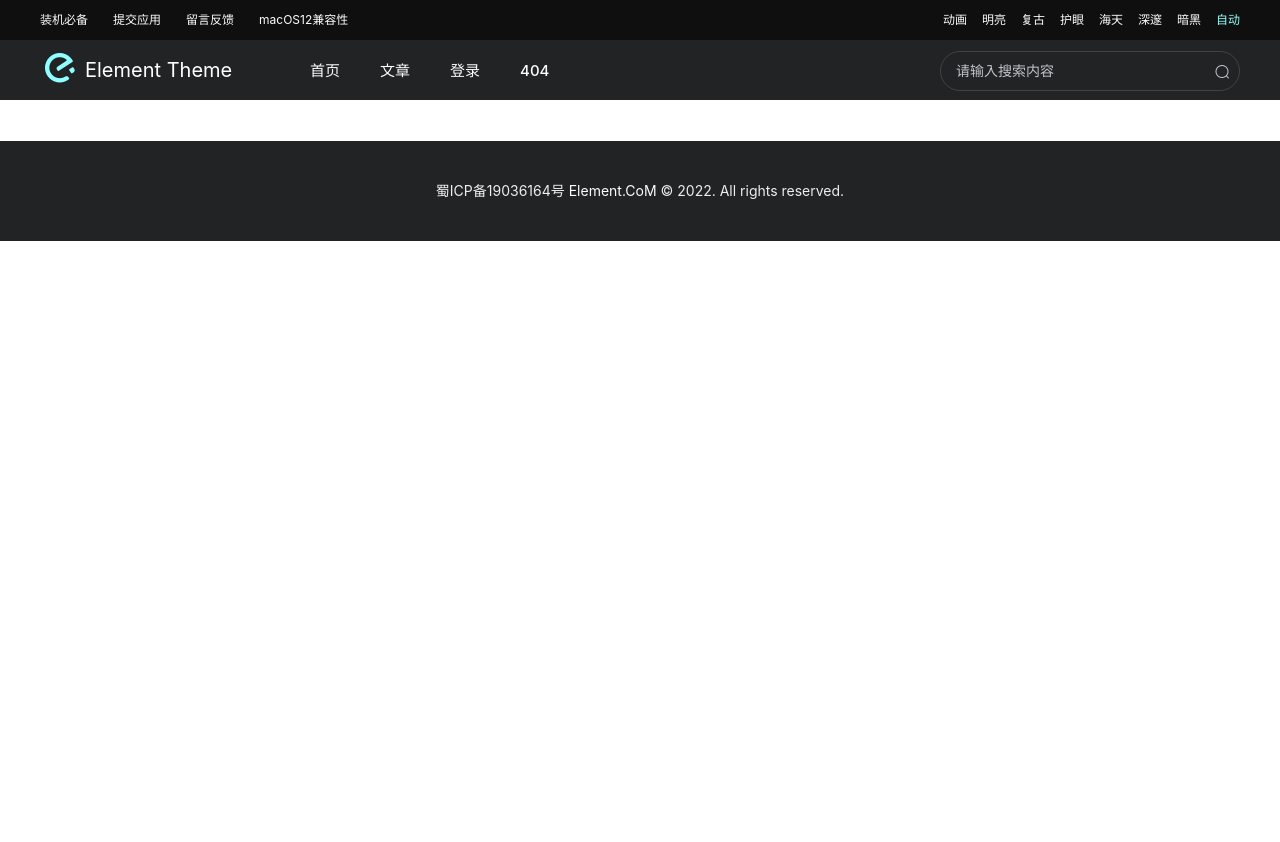
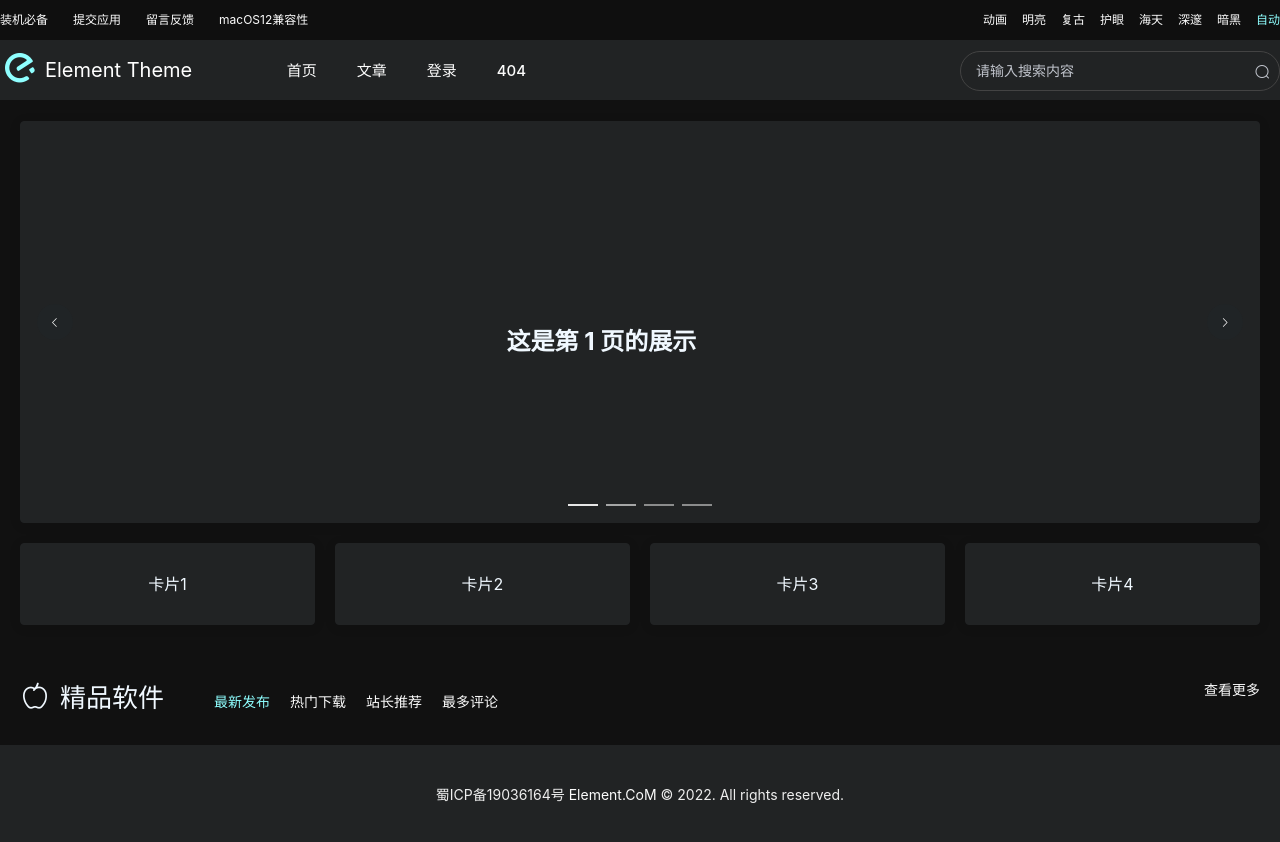
Before and after one commit to sclecon/blog, a Vue app: page /index.html#/index.html in a window 1280 px wide. Shown: the top 842 px of the page. Before the commit the page ends 800 px from the top, so only its background shows below. Built offline with nearby package versions, Linux system fonts and the light colour scheme.

Commit message:
首页临时效果

```diff
--- a/src/App.vue
+++ b/src/App.vue
@@ -1,53 +1,13 @@
 <template>
     <div id="app">
-        <el-container>
-            <el-header :height="header.height" :style="header.style"  v-if="layout">
-                <Header></Header>
-            </el-header>
-            <el-main>
-                <router-view></router-view>
-            </el-main>
-            <el-footer :height="footer.height" :style="footer.style"  v-if="layout">
-                <Footer></Footer>
-            </el-footer>
-        </el-container>
+        <router-view></router-view>
     </div>
 </template>
 
 <script>
 import './static/css/common.css';
-import Header from './components/common/header.vue';
-import Footer from './components/common/footer.vue';
 export default {
-    name: 'App',
-    components: {
-        Header,
-        Footer
-    },
-    data(){
-        return {
-            header: {
-                height: 'auto',
-                style: 'padding:0px;',
-            },
-            footer: {
-                height: 'auto',
-                style: 'padding:0px;',
-            },
-            login: false
-        }
-    },
-    methods: {
-        msg() {
-            this.$message.success('欢迎使用element的UI组件包');
-        },
-        gotoLogin(){
-            this.$message.success('跳转按钮');
-        }
-    },
-    mounted(){
-        console.log(this.layout);
-    }
+
 }
 </script>
 
--- /dev/null
+++ b/src/components/columns.vue
@@ -0,0 +1,74 @@
+<template>
+    <div class="columns">
+        <el-row>
+            <el-col :span="18">
+                <i :class="icon" v-if="typeof icon === 'string'" class="columns-icon"></i>
+                <span class="columns-title">{{title}}</span>
+                <ul class="navs" v-if="typeof navs === 'object'">
+                    <li v-for="(nav,index) in navs" :key="index" v-show="nav.value && typeof nav.name === 'string'">
+                        <a href="javascript:;" :class="nav.default ? 'active' : ''" @click="toggle(index)">{{nav.name}}</a>
+                    </li>
+                </ul>
+            </el-col>
+            <el-col :span="6" class="text-align-right" v-if="typeof more === 'object'">
+                <router-link :to="more.to" exact v-if="(typeof more.to === 'string' || typeof more.to === 'object') && typeof more.name === 'string'" class="more">{{more.name}}</router-link>
+            </el-col>
+        </el-row>
+    </div>
+</template>
+
+<script>
+export default {
+    data(){
+        return {
+        }
+    },
+    props: {
+        title: {
+            type: String,
+            default: '分栏标题'
+        },
+        icon: {
+            type: [String, Boolean],
+            default: false
+        },
+        more: {
+            type: [Object, Boolean],
+            default: false,
+        },
+        navs: {
+            type: [Array, Object, Boolean],
+            default: () => {
+                return []
+            }
+        },
+        callback: {
+            type: [Function, Boolean],
+            default: false,
+        }
+    },
+    methods: {
+        toggle(key){
+            for(var index in this.navs) {
+                this.navs[index].default = false;
+            }
+            this.navs[key].default = true;
+            if(typeof this.callback === 'function') {
+                this.callback(this.navs[key].value);
+            }
+        }
+    },
+    mounted(){
+
+    }
+}
+</script>
+
+<style>
+    .columns{padding: 20px 0px;line-height: 40px;height: 40px;overflow: hidden;}
+    .columns .columns-icon{font-size: 30px;padding-right: 10px;}
+    .columns .columns-title{font-size: 26px;font-weight: 500;}
+    .columns .more{font-size: 14px;line-height: 50px;}
+    .columns ul.navs{display: inline-block;}
+    .columns ul.navs li{display: initial;padding: 10px;font-size: 14px;}
+</style>
--- a/src/components/header/topNav.vue
+++ b/src/components/header/topNav.vue
@@ -27,10 +27,10 @@ export default {
     data(){
         return {
             navs: [
-                {to: '/', name: '首页'},
-                {to: '/article', name: '文章'},
-                {to: '/login', name: '登录'},
-                {to: '/not', name: '404'},
+                {to: {name: 'index'}, name: '首页'},
+                {to: {name: 'article_list'}, name: '文章'},
+                {to: {name: 'user_login'}, name: '登录'},
+                {to: {name: 'not'}, name: '404'},
             ]
         }
     }
--- /dev/null
+++ b/src/layout/index.vue
@@ -0,0 +1,43 @@
+<template>
+    <div id="app">
+        <el-container>
+            <el-header :height="header.height" :style="header.style">
+                <Header></Header>
+            </el-header>
+            <el-main>
+                <router-view></router-view>
+            </el-main>
+            <el-footer :height="footer.height" :style="footer.style">
+                <Footer></Footer>
+            </el-footer>
+        </el-container>
+    </div>
+</template>
+
+<script>
+import Header from '@/components/common/header.vue';
+import Footer from '@/components/common/footer.vue';
+export default {
+    name: 'App',
+    components: {
+        Header,
+        Footer
+    },
+    data(){
+        return {
+            header: {
+                height: 'auto',
+                style: 'padding:0px;',
+            },
+            footer: {
+                height: 'auto',
+                style: 'padding:0px;',
+            }
+        }
+    }
+}
+</script>
+
+<style>
+
+</style>
--- /dev/null
+++ b/src/pages/error/404.vue
@@ -0,0 +1,28 @@
+<template>
+    <div class="404">
+        <el-row class="main">
+            <el-col :span="24" class="text-align-center">
+                <el-card class="padding-tb-100">
+                    <p><i class="el-icon-warning"></i></p>
+                    <p class="warning-text">{{msg}}</p>
+                </el-card>
+            </el-col>
+        </el-row>
+    </div>
+</template>
+
+<script>
+export default {
+    data(){
+        return {
+            msg: this.$route.meta.title
+        }
+    }
+}
+</script>
+
+<style>
+    .el-icon-warning{font-size: 150px;color: #F56C6C;}
+    .warning-text{color: #909399;}
+    .padding-tb-100{padding: 100px 0px;}
+</style>
--- a/src/pages/home/index.vue
+++ b/src/pages/home/index.vue
@@ -1,17 +1,75 @@
 <template>
     <el-row class="main">
         <el-col :span="24">
-            <span>这是默认的首页</span>
+            <el-card>
+                <el-carousel :interval="5000" arrow="always" :height="carousel.height">
+                    <el-carousel-item v-for="item in 4" :key="item" class="text-align-center" :style="'line-height:'+carousel.height">
+                        <h1>这是第 {{ item }} 页的展示</h1>
+                    </el-carousel-item>
+                </el-carousel>
+            </el-card>
+        </el-col>
+        <el-col :span="24" class="margin-top-20 text-align-center">
+            <el-row :gutter="20">
+                <el-col :span="6" :style="'line-height:'+card.height">
+                    <el-card :style="'height:'+card.height">卡片1</el-card>
+                </el-col>
+                <el-col :span="6" :style="'line-height:'+card.height">
+                    <el-card :style="'height:'+card.height">卡片2</el-card>
+                </el-col>
+                <el-col :span="6" :style="'line-height:'+card.height">
+                    <el-card :style="'height:'+card.height">卡片3</el-card>
+                </el-col>
+                <el-col :span="6" :style="'line-height:'+card.height">
+                    <el-card :style="'height:'+card.height">卡片4</el-card>
+                </el-col>
+            </el-row>
+        </el-col>
+        <el-col :span="24" class="margin-top-20">
+            <columns :title="columns.title" :icon="columns.icon" :more="columns.more" :navs="columns.navs" :callback="columns.callback"></columns>
         </el-col>
     </el-row>
 </template>
 
 <script>
+import columns from '@/components/columns.vue';
 export default {
-
+    components: {
+        columns
+    },
+    data(){
+        return {
+            carousel: {
+                height: '400px'
+            },
+            card: {
+                height: '80px'
+            },
+            columns: {
+                title: '精品软件',
+                icon: 'el-icon-apple',
+                more: {
+                    name: '查看更多',
+                    to: {
+                        name:'user_login'
+                    }
+                },
+                navs: [
+                    {name: '最新发布', value: 1, default: true},
+                    {name: '热门下载', value: 2, default: false},
+                    {name: '站长推荐', value: 3, default: false},
+                    {name: '最多评论', value: 4, default: false}
+                ],
+                callback(value){
+                    console.log(this.$refs);
+                    console.log('切换菜单获取到值变化', value);
+                }
+            }
+        }
+    }
 }
 </script>
 
 <style>
-
+    .carousel h1{margin: unset;margin-block: unset;}
 </style>
--- a/src/static/css/common.css
+++ b/src/static/css/common.css
@@ -1,9 +1,17 @@
 *{font-family: -apple-system,BlinkMacSystemFont,"Segoe UI",Roboto,"Helvetica Neue",Arial,"Noto Sans","Liberation Sans",sans-serif,"Apple Color Emoji","Segoe UI Emoji","Segoe UI Symbol","Noto Color Emoji";}
-body{margin: 0px;padding: 0px;}
-.main{max-width: 1200px;margin: auto;}
+body{margin: 0px;padding: 0px;background-color: #111111;color: aliceblue;}
+.main{max-width: 1400px;margin: auto;}
 
 a{color: #fcfcfc;text-decoration: none;}
 a:hover{color: rgb(143, 255, 255);}
 .router-link-active,.active{color: rgb(143, 255, 255);}
 
 .text-align-right{text-align: right;}
+.text-align-center{text-align: center;}
+
+.text-white{color: white;}
+
+.el-card{background-color: #212324;border:1px solid #212324;color: aliceblue;}
+.el-card__body{padding: unset;}
+
+.margin-top-20{margin-top: 20px;}
--- a/src/utils/router/index.js
+++ b/src/utils/router/index.js
@@ -1,29 +1,8 @@
 import Vue from "vue";
 import VueRouter from "vue-router";
 import client from "@/config"
+import routes from './pages';
 Vue.use(VueRouter);
-
-const routes = [
-    {
-        path: '/',
-        component: () => import('@/pages/home/index')
-    },
-    {
-        path: '/login',
-        component: () => import('@/pages/user/login'),
-        meta: {
-            title: '请登录您的账号',
-            layout: false,
-        }
-    },
-    {
-        path: '/article',
-        component: () => import('@/pages/article/list'),
-        meta: {
-            title: '文章列表页面'
-        }
-    }
-]
 
 const router = new VueRouter({
     mode: 'hash',
@@ -32,7 +11,6 @@ const router = new VueRouter({
 
 router.beforeEach((to, from, next) => {
     document.title = typeof to.meta.title === 'undefined' ? client.title : to.meta.title;
-    Vue.prototype.layout = typeof to.meta.layout === 'undefined' ? true : to.meta.layout;
     next();
 });
 
--- /dev/null
+++ b/src/utils/router/pages.js
@@ -0,0 +1,54 @@
+import Layout from '@/layout';
+export default [
+    {
+        path: '/',
+        name: 'index',
+        component: Layout,
+        redirect: 'index.html',
+        children: [
+            {
+                path: 'index.html',
+                component: () => import('@/pages/home/index')
+            }
+        ]
+    },
+    {
+        path: '/login.html',
+        name: 'user_login',
+        component: () => import('@/pages/user/login'),
+        meta: {
+            title: '请登录您的账号',
+            layout: false,
+        }
+    },
+    {
+        path: '/article',
+        component: Layout,
+        redirect: 'article/list.html',
+        children: [
+            {
+                name: 'article_list',
+                path: 'list.html',
+                component: () => import('@/pages/article/list'),
+                meta: {
+                    title: '文章列表页面'
+                }
+            }
+        ]
+    },
+    {
+        path: '*',
+        component: Layout,
+        redirect: '404.html',
+        children: [
+            {
+                name: 'not',
+                path: '404.html',
+                component: () => import('@/pages/error/404'),
+                meta: {
+                    title: '404 - 您所访问的页面已走丢'
+                }
+            }
+        ]
+    }
+];
```
